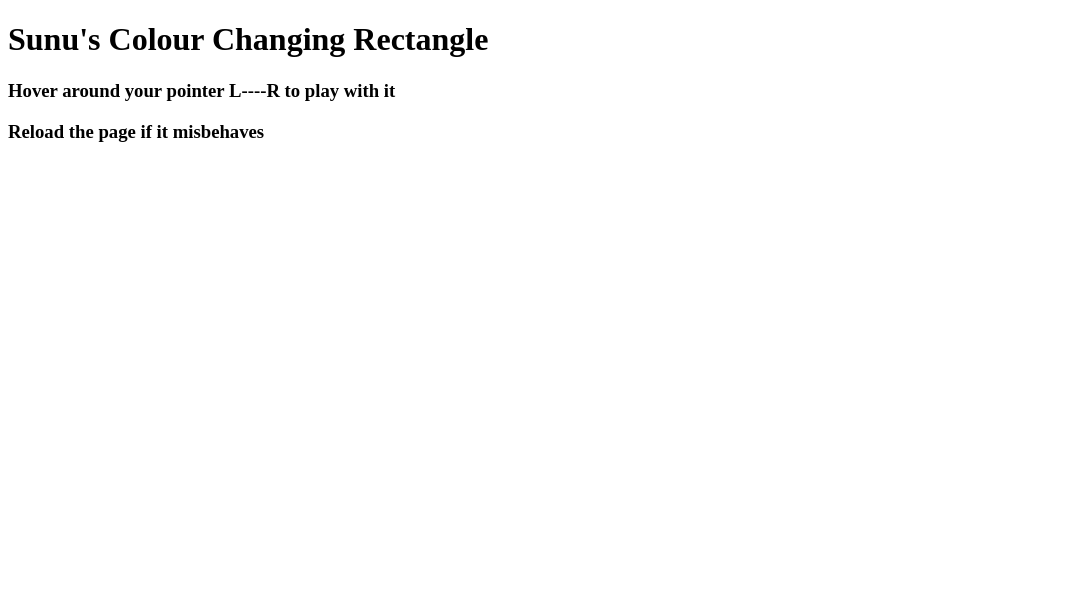
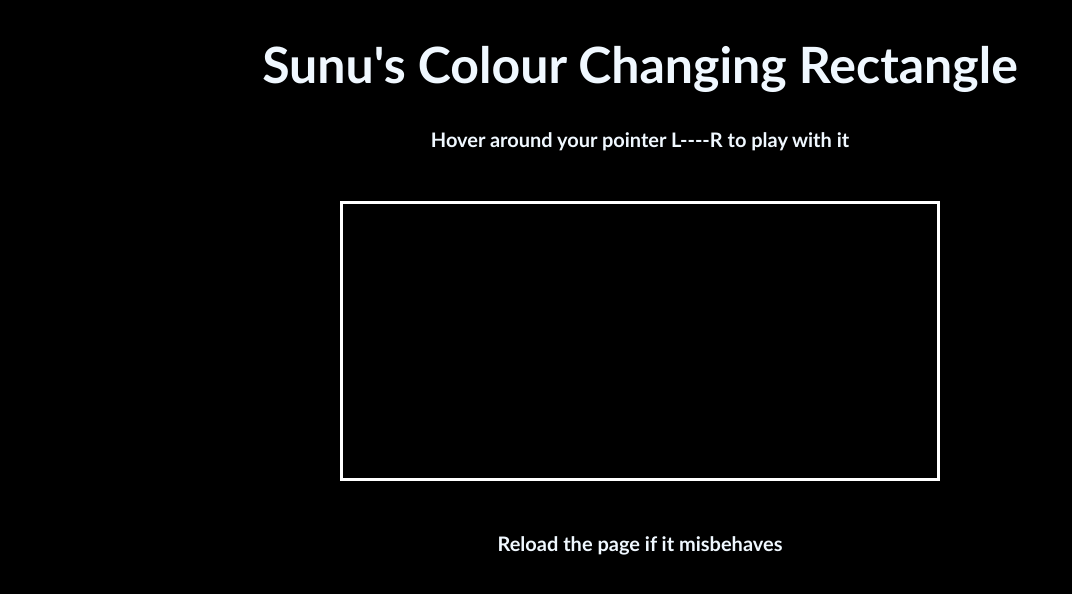
Before and after one commit to DJ5harma/WebD_Projects, a plain HTML site: page ColorChangingRect.html in a window 1280 px wide. Shown: the whole page, without its empty margins (0-1072 px from the left). Drawn offline with Linux system fonts and the light colour scheme.

Commit message:
Update ColorChangingRect.html

```diff
--- a/ColorChangingRect.html
+++ b/ColorChangingRect.html
@@ -4,9 +4,7 @@
     <meta charset="UTF-8">
     <meta name="viewport" content="width=device-width, initial-scale=1.0">
     <title>Color Changing Rectangle</title>
-
-    <style src="ColorChangingRect.css"></style>
-</head>
+    <link rel="stylesheet" href="ColorChangingRect.css">
 <body>
 
     <h1>Sunu's Colour Changing Rectangle</h1>
```
